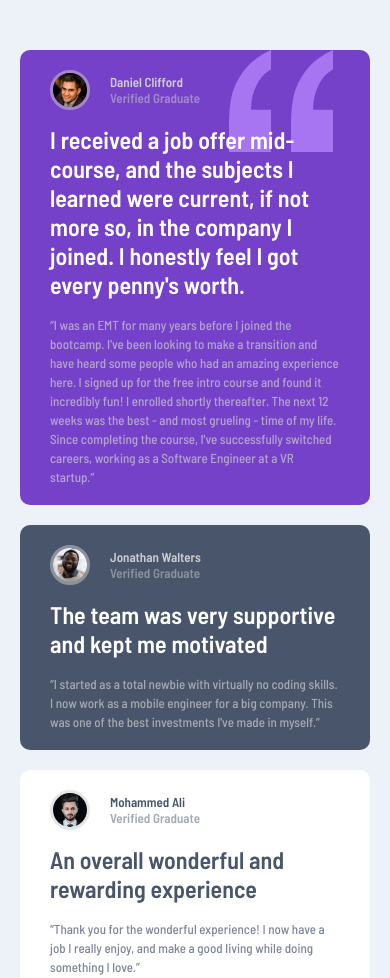
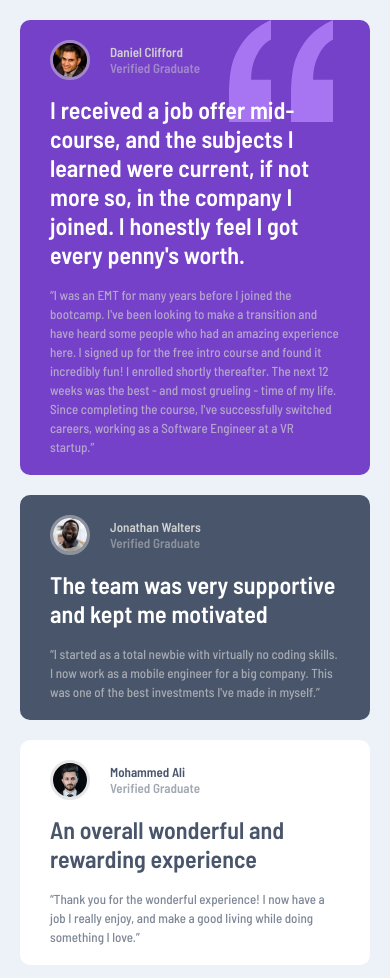
Before and after one commit to alaa-mekibes/testimonials-grid-section-frontend-mentor, a plain HTML site: page index.html in a window 390 px wide. Shown: the top 978 px of the page. Drawn offline with Linux system fonts and the light colour scheme.

Commit message:
minimize padding

```diff
--- a/style.css
+++ b/style.css
@@ -32,16 +32,16 @@ body {
     display: flex;
     justify-content: center;
     align-items: center;
-    padding: 9.375rem 6.25rem
+    padding: 6.25rem
 }
 @media (max-width: 75rem) {
     body {
-        padding: 6.25rem 3.125rem
+        padding: 3.125rem
     }
 }
 @media (max-width: 47.9375rem) {
     body {
-        padding: 3.125rem 1.25rem
+        padding: 1.25rem
     }
 }
 /* End Global Rules */
```
